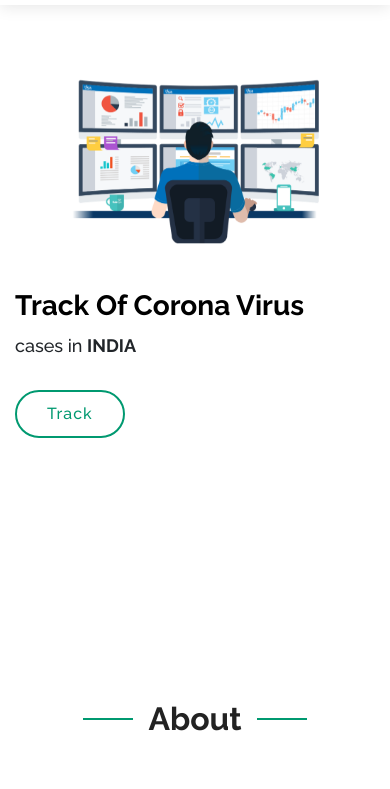
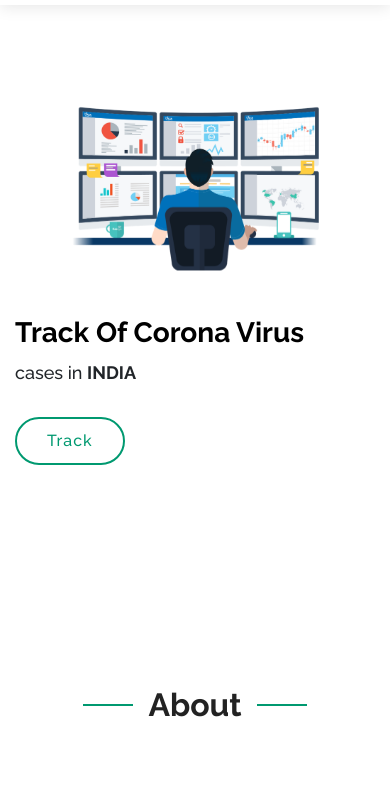
Before and after one commit to Sudhanshuraj048/covid, a plain HTML site: page index.html in a window 390 px wide. Shown: the part 55-844 px from the top of the page. Drawn offline with nearby package versions, Linux system fonts and the light colour scheme; no server answers.

Commit message:
Update style.css

```diff
--- a/style.css
+++ b/style.css
@@ -233,7 +233,8 @@ h1, h2, h3, h4, h5, h6 {
 @media (max-width: 892px)
 {
     #intro{
-        height: 140vh;
+        margin-top: 90px;
+        height: 170vh;
     }
     /* #intro .animated{
         -webkit-animation: none;
@@ -253,12 +254,14 @@ h1, h2, h3, h4, h5, h6 {
 
 @media (max-width :768px)
 {
+
+    #intro{
+
+        height: 150vh;
+    }
     #intro .btn-get-record{
         margin-top: 2px;
-    }
-    #intro{
-        margin-top: 20px;
-        height: 80vh;
+        /* margin-bottom: 150px; */
     }
     #intro h1{
         font-size: 28px;
@@ -271,14 +274,18 @@ h1, h2, h3, h4, h5, h6 {
         margin-bottom: 30px;
     }
     #intro .intro-img img{
-        width: 80%;
+        width: 50%;
     }
 }
 @media (max-width: 575px) {
+    #intro{
+
+        height: 70vh;
+    }
     #intro .intro-img img {
       width: 80%;
     }
-  }
+}
 
   @-webkit-keyframes up-down {
     0% {
```
